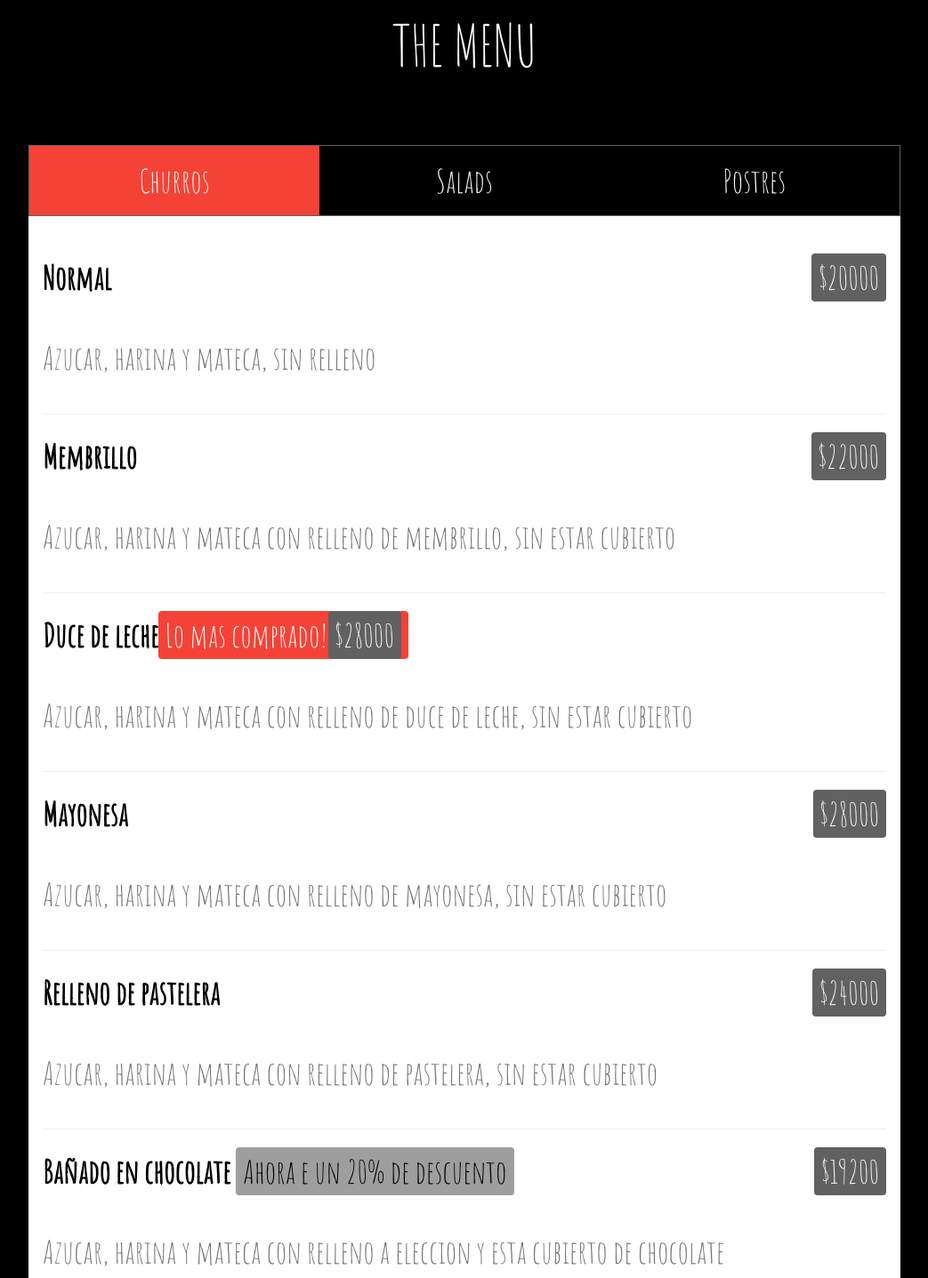
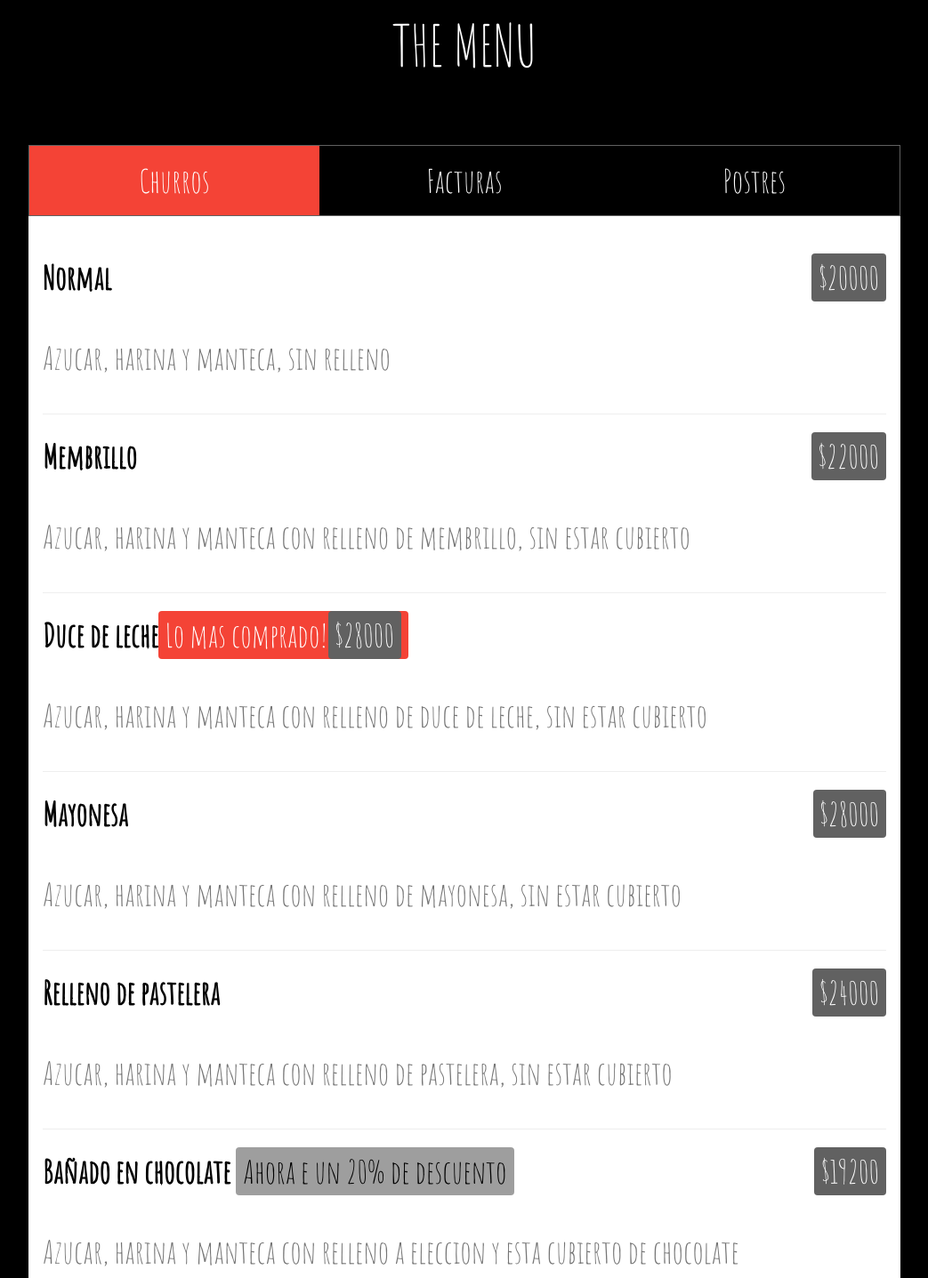
Before and after one commit to PioIX/primer-pagina-web-usando-repositorios-2024_grupo-n-06, a plain HTML site: page index.html in a window 1280 px wide. Shown: the part 791-2228 px from the top of the page at 89% size, without its empty margins (118-1161 px from the left). Drawn offline with nearby package versions, Linux system fonts and the light colour scheme.

Commit message:
Update index.html

```diff
--- a/index.html
+++ b/index.html
@@ -52,7 +52,7 @@ body,h1,h2,h3,h4,h5,h6 {font-family: "Amatic SC", sans-serif}
         <div class="w3-col s4 tablink w3-padding-large w3-hover-red">Churros</div>
       </a>
       <a href="javascript:void(0)" onclick="openMenu(event, 'Pasta');">
-        <div class="w3-col s4 tablink w3-padding-large w3-hover-red">Salads</div>
+        <div class="w3-col s4 tablink w3-padding-large w3-hover-red">Facturas</div>
       </a>
       <a href="javascript:void(0)" onclick="openMenu(event, 'Starter');">
         <div class="w3-col s4 tablink w3-padding-large w3-hover-red">Postres</div>
@@ -61,27 +61,27 @@ body,h1,h2,h3,h4,h5,h6 {font-family: "Amatic SC", sans-serif}
 
     <div id="Pizza" class="w3-container menu w3-padding-32 w3-white">
       <h1><b>Normal</b> <span class="w3-right w3-tag w3-dark-grey w3-round">$20000</span></h1>
-      <p class="w3-text-grey">Azucar, harina y mateca, sin relleno</p>
+      <p class="w3-text-grey">Azucar, harina y manteca, sin relleno</p>
       <hr>
 
       <h1><b>Membrillo</b> <span class="w3-right w3-tag w3-dark-grey w3-round">$22000</span></h1>
-      <p class="w3-text-grey">Azucar, harina y mateca con relleno de membrillo, sin estar cubierto</p>
+      <p class="w3-text-grey">Azucar, harina y manteca con relleno de membrillo, sin estar cubierto</p>
       <hr>
 
       <h1><b>Duce de leche</b><span class="w3-tag w3-red w3-round"> Lo mas comprado! <span class="w3-right w3-tag w3-dark-grey w3-round">$28000</span></h1>
-      <p class="w3-text-grey">Azucar, harina y mateca con relleno de duce de leche, sin estar cubierto</p>
+      <p class="w3-text-grey">Azucar, harina y manteca con relleno de duce de leche, sin estar cubierto</p>
       <hr>
 
       <h1><b>Mayonesa</b> <span class="w3-right w3-tag w3-dark-grey w3-round">$28000</span></h1>
-      <p class="w3-text-grey">Azucar, harina y mateca con relleno de mayonesa, sin estar cubierto</p>
+      <p class="w3-text-grey">Azucar, harina y manteca con relleno de mayonesa, sin estar cubierto</p>
       <hr>
 
       <h1><b>Relleno de pastelera</b></span><span class="w3-right w3-tag w3-dark-grey w3-round">$24000</span></h1>
-      <p class="w3-text-grey">Azucar, harina y mateca con relleno de pastelera, sin estar cubierto</p>
+      <p class="w3-text-grey">Azucar, harina y manteca con relleno de pastelera, sin estar cubierto</p>
       <hr>
 
       <h1><b>Bañado en chocolate </b> <span class="w3-tag w3-grey w3-round">Ahora e un 20% de descuento</span><span class="w3-right w3-tag w3-dark-grey w3-round">$19200</span></h1>
-      <p class="w3-text-grey">Azucar, harina y mateca con relleno a eleccion y esta cubierto de chocolate</p>
+      <p class="w3-text-grey">Azucar, harina y manteca con relleno a eleccion y esta cubierto de chocolate</p>
     </div>
 
     <div id="Pasta" class="w3-container menu w3-padding-32 w3-white">
@@ -94,7 +94,7 @@ body,h1,h2,h3,h4,h5,h6 {font-family: "Amatic SC", sans-serif}
       <hr>
 
       <h1><b>Medialunas</b> <span class="w3-right w3-tag w3-dark-grey w3-round">$11.00</span></h1>
-      <p class="w3-text-grey">Masa cubierta de almivar</p>
+      <p class="w3-text-grey">Masa cubierta de almibar</p>
       <hr>
 
       <h1><b>Bastoncitos</b> <span class="w3-right w3-tag w3-dark-grey w3-round">$25.50</span></h1>
```
